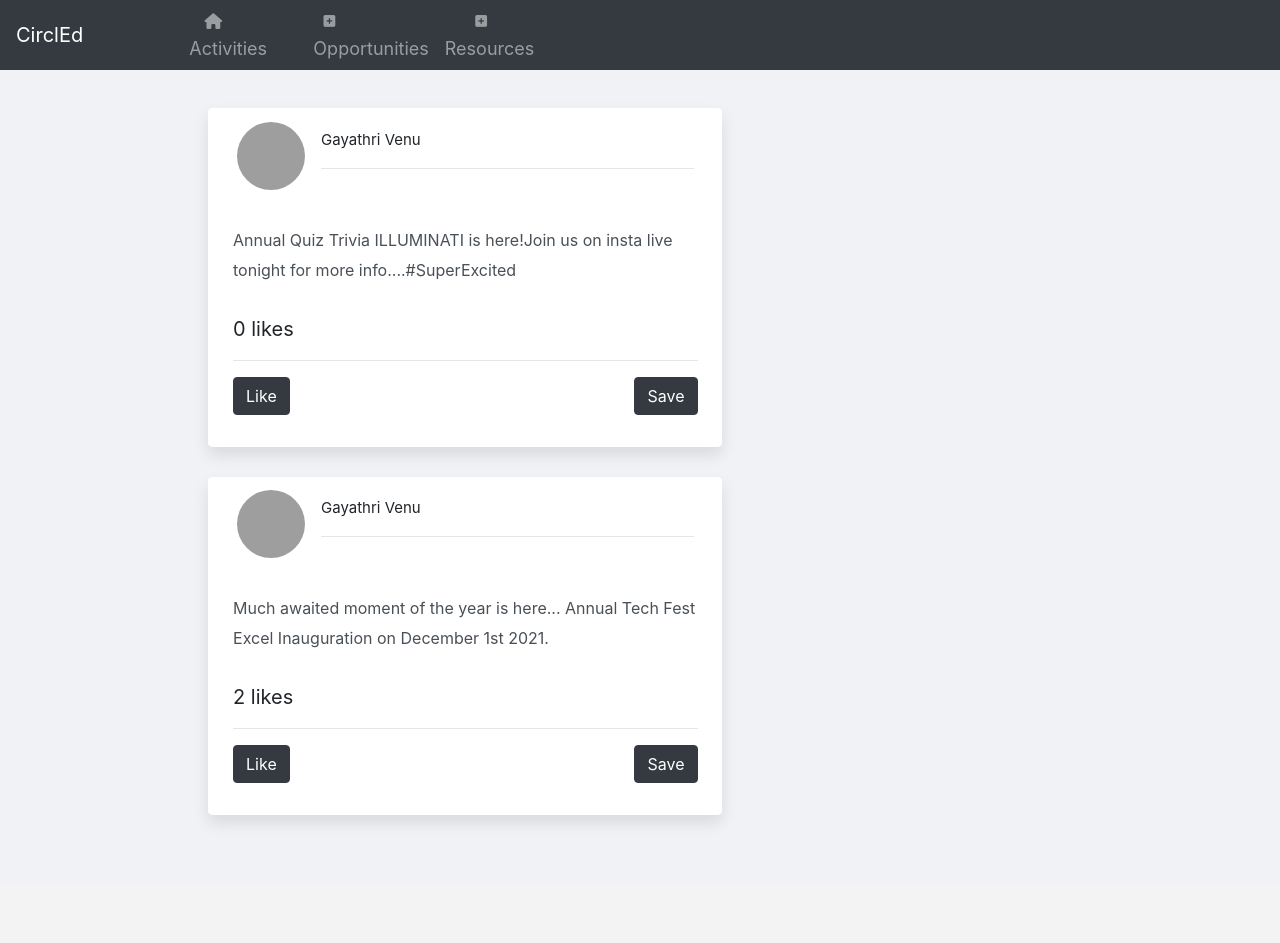
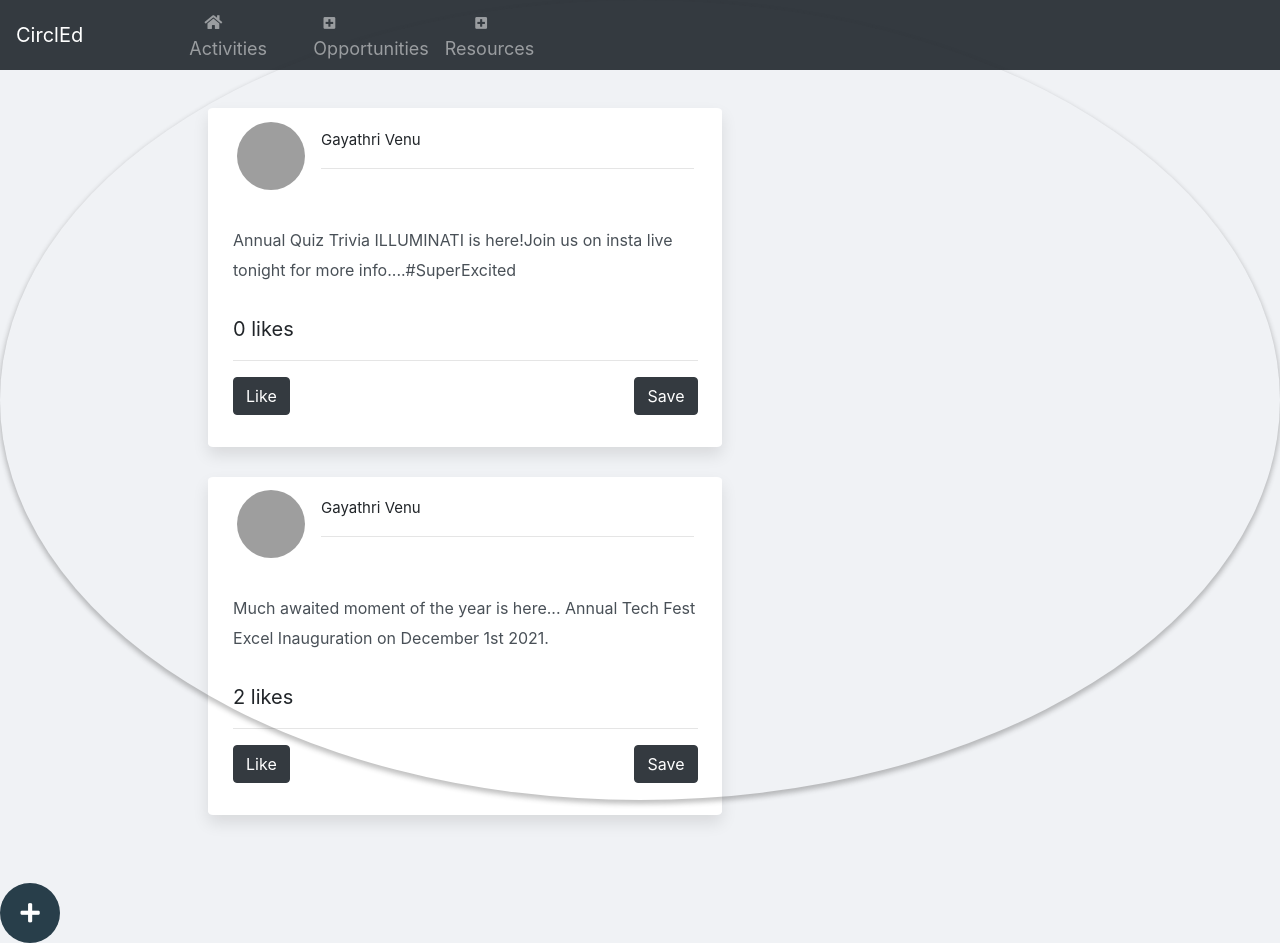
Before and after one commit to gayathri-venu/CirclEd, a Flask app: page /index in a window 1280 px wide; the page is wider, and only the part inside the window is pictured. Before the commit the page ends 825 px from the top of that part, so only its background shows below. Run offline with Flask 2, Linux system fonts and the light colour scheme; a user stored in the database is signed in; data comes from the database, SQL or seed files in the repository; both versions use the stored data as it was after the commit; some libraries are stand-ins or nearby versions; grey boxes are pictures that could not be loaded.

Commit message:
Add Float Action Button

```diff
--- a/main.py
+++ b/main.py
@@ -180,9 +180,12 @@ def like():
 def save():
     post_id = int(request.args['id'])
     user_id = session['user']
-    new_saved = Saved(post=post_id, user=user_id)
-    db.session.add(new_saved)
-    db.session.commit()
+    data = Saved.query.filter_by(post=post_id,
+                                    user=user_id).first()
+    if data is None :
+      new_saved = Saved(post=post_id, user=user_id)
+      db.session.add(new_saved)
+      db.session.commit()
     return redirect(url_for('index'))
 
 @app.route('/AddCourse')
--- a/static/layout.css
+++ b/static/layout.css
@@ -2,7 +2,7 @@
 General
 -------------------------------------------------------*/
 body{
-    color: #1864ab;
+    /*color: #1864ab;*/
     background:#F0F2F5 !important;
 
     font-size:20px;
@@ -46,49 +46,97 @@ body{
       font-family: calibri;
       width: 100%;
     }
-    .login-block {
-      float: left;
-      width: 100%;
-      padding: 50px 0;
-    }
-    .banner-sec {
-      background: url() no-repeat left bottom;
-      background-size: cover;
-      min-height: 500px;
-      border-radius: 0 10px 10px 0;
-      padding: 0;
-    }
+
     .container {
       background: #fff;
       border-radius: 10px;
       box-shadow: 15px 20px 0px rgba(0, 0, 0, 0.1);
     }
 
-    .login-sec {
-      padding: 50px 30px;
+
+   /* -----------------------------------------------------
+    Float Button
+    -------------------------------------------------------*/
+    adminActions {
+      position: fixed;
+      bottom: 35px; right: 35px;
+    }
+
+      .adminButton {
+        height: 60px;
+        width: 60px;
+        background-color: rgb(40,62,74);
+        border-radius: 50%;
+        display: block;
+        color: #fff;
+        text-align: center;
         position: relative;
+        z-index: 1;
       }
-    .login-sec .copy-text {
+
+        .adminButton i {
+          font-size: 22px;
+        }
+
+      .adminButtons {
         position: absolute;
-      width: 80%;
-      bottom: 20px;
-      font-size: 13px;
+        width: 100%;
+        bottom: 120%;
         text-align: center;
       }
-    .login-sec .copy-text i {
-      color: #feb58a;
-    }
-    .login-sec .copy-text a {
-      color: #e36262;
-    }
-    .login-sec h1 {
-      margin-bottom: 30px;
-      font-weight: 800;
-      font-size: 30px;
-      color: #de6262;
+
+        .adminButtons a {
+          display: block;
+          width: 45px;
+          height: 45px;
+          border-radius: 50%;
+          text-decoration: none;
+          margin: 10px auto 0;
+          line-height: 1.15;
+          color: #fff;
+          opacity: 0;
+          visibility: hidden;
+          position: relative;
+          box-shadow: 0 0 5px 1px rgba(51, 51, 51, .3);
         }
 
-    .register-btn{
-      border-radius: 20px;
-      margin: 20px;
+          .adminButtons a:hover {
+            transform: scale(1.05);
           }
+
+          .adminButtons a:nth-child(1) {background-color: rgb(40,62,74); transition: opacity .2s ease-in-out .3s, transform .15s ease-in-out;}
+          .adminButtons a:nth-child(2) {background-color: rgb(40,62,74); transition: opacity .2s ease-in-out .25s, transform .15s ease-in-out;}
+          .adminButtons a:nth-child(3) {background-color: rgb(40,62,74); transition: opacity .2s ease-in-out .2s, transform .15s ease-in-out;}
+          .adminButtons a:nth-child(4) {background-color: rgb(40,62,74); transition: opacity .2s ease-in-out .15s, transform .15s ease-in-out;}
+
+          .adminActions a i {
+            position: absolute;
+            top: 50%; left: 50%;
+            transform: translate(-50%, -50%);
+          }
+
+      .adminToggle {
+        -webkit-appearance: none;
+        position: absolute;
+        border-radius: 50%;
+        top: 0; left: 0;
+        margin: 0;
+        width: 100%;
+        height: 100%;
+        cursor: pointer;
+        background-color: transparent;
+        border: none;
+        outline: none;
+        z-index: 2;
+        transition: box-shadow .2s ease-in-out;
+        box-shadow: 0 3px 5px 1px rgba(51, 51, 51, .3);
+      }
+
+        .adminToggle:hover {
+          box-shadow: 0 3px 6px 2px rgba(51, 51, 51, .3);
+        }
+
+        .adminToggle:checked ~ .adminButtons a {
+          opacity: 1;
+          visibility: visible;
+        }
--- a/templates/incorrectLogin.html
+++ b/templates/incorrectLogin.html
@@ -3,7 +3,7 @@
 
 <head>
     <meta charset="UTF-8">
-    <title>CirclEd/title>
+    <title>CirclEd</title>
     <link rel="stylesheet" href="/static/layout.css">
     <link rel="stylesheet" href="https://stackpath.bootstrapcdn.com/bootstrap/4.3.1/css/bootstrap.min.css"
           integrity="sha384-ggOyR0iXCbMQv3Xipma34MD+dH/1fQ784/j6cY/iJTQUOhcWr7x9JvoRxT2MZw1T" crossorigin="anonymous">
@@ -24,7 +24,7 @@
         </h3>
 
         <button type="submit" class="btn btn-dark">
-            <a href="/register" style="color:white;text-decoration:none"> Register here</a>
+            <a href="/login" style="color:white;text-decoration:none"> Login here</a>
         </button>
     </div>
 </div>
--- a/templates/layout.html
+++ b/templates/layout.html
@@ -7,6 +7,7 @@
     <link rel="stylesheet" href="/static/layout.css">
     <link rel="stylesheet" href="https://stackpath.bootstrapcdn.com/bootstrap/4.3.1/css/bootstrap.min.css"
           integrity="sha384-ggOyR0iXCbMQv3Xipma34MD+dH/1fQ784/j6cY/iJTQUOhcWr7x9JvoRxT2MZw1T" crossorigin="anonymous">
+    <link rel="stylesheet" href="https://use.fontawesome.com/releases/v5.5.0/css/all.css">
 
 </head>
 
@@ -57,12 +58,21 @@
 
     {% endblock%}
 </div>
-
+<div class="adminActions">
+	<input type="checkbox" name="adminToggle" class="adminToggle" />
+	<a class="adminButton" href="#"><i class="fa fa-plus"></i></a>
+	<div class="adminButtons">
+		<a href="#" title="Add Course"><i class="fa fa-building"></i></a>
+		<a href="#" title="Add Reminder"><i class="fa fa-pen"></i></a>
+		<a href="#" title="Add Post"><i class="fa fa-user-plus"></i></a>
+		<a href="#" title="Edit Profile"><i class="fa fa-user-edit"></i></a>
+	</div>
+</div>
 
 </body>
 <script src="https://code.jquery.com/jquery-3.3.1.min.js"></script>
 <script src="https://maxcdn.bootstrapcdn.com/bootstrap/4.5.0/js/bootstrap.min.js"></script>
-<script src="https://kit.fontawesome.com/a92e2a8260.js" crossorigin="anonymous"></script>
+
 <script src="https://ajax.googleapis.com/ajax/libs/jquery/3.1.0/jquery.min.js"></script>
 
 </html>
--- a/templates/login.html
+++ b/templates/login.html
@@ -10,7 +10,7 @@
 
 </head>
 
-<body style="  background: linear-gradient(115deg, #54aee3, #009ffd, #2a2a72);">
+<body>
 
 <nav class="navbar navbar-expand-md bg-dark navbar-dark">
     <a class="navbar-brand" href="/home">CirclEd</a>
--- a/templates/register.html
+++ b/templates/register.html
@@ -10,7 +10,7 @@
 
 </head>
 
-<body style="  background: linear-gradient(115deg, #54aee3, #009ffd, #2a2a72);">
+<body>
 
     <nav class="navbar navbar-expand-md bg-dark navbar-dark">
         <a class="navbar-brand" href="/home">CirclEd</a>
```
Also changed, not shown: db.sqlite3. Lines whose indentation alone changed are shown as unchanged.
